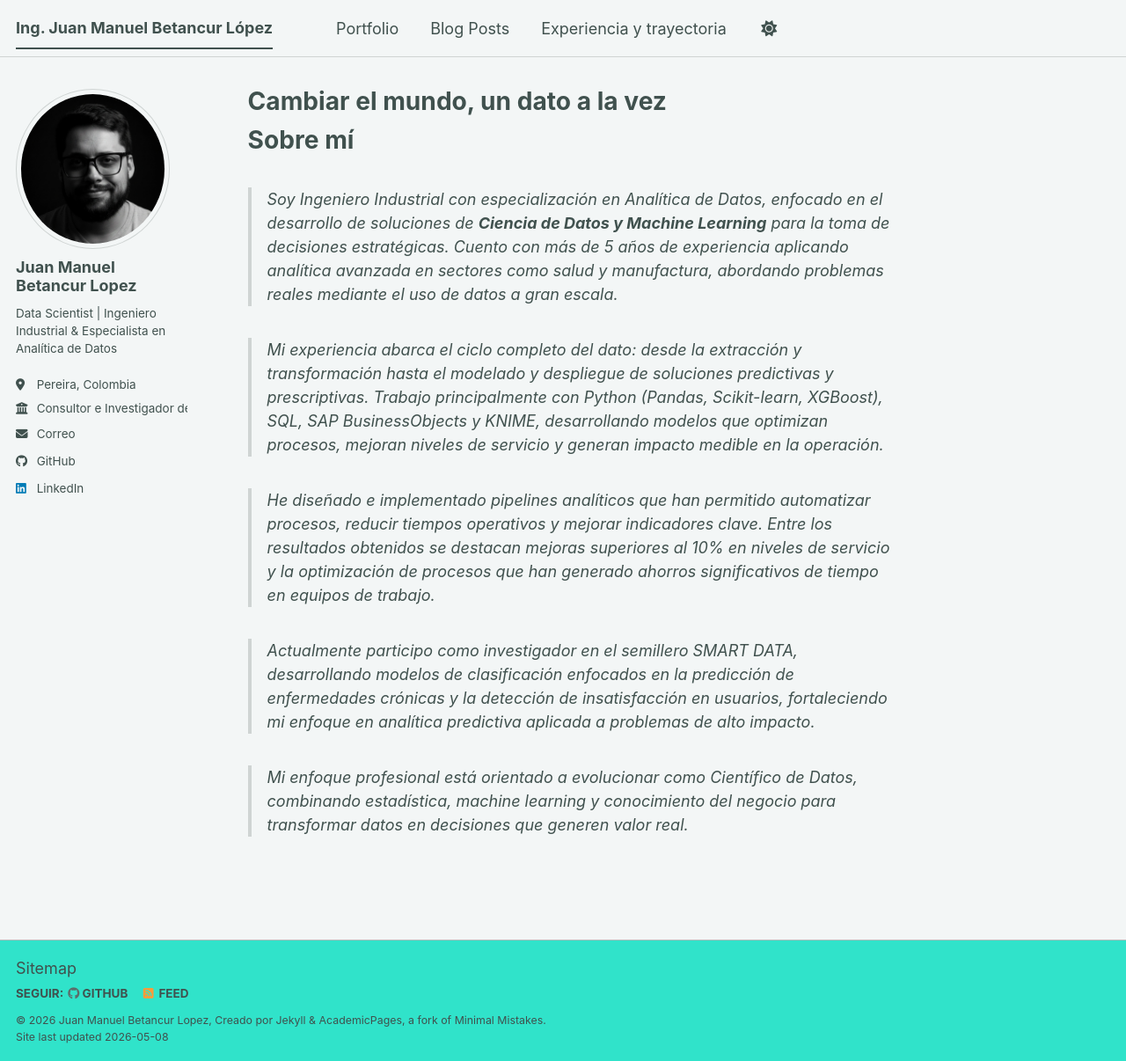
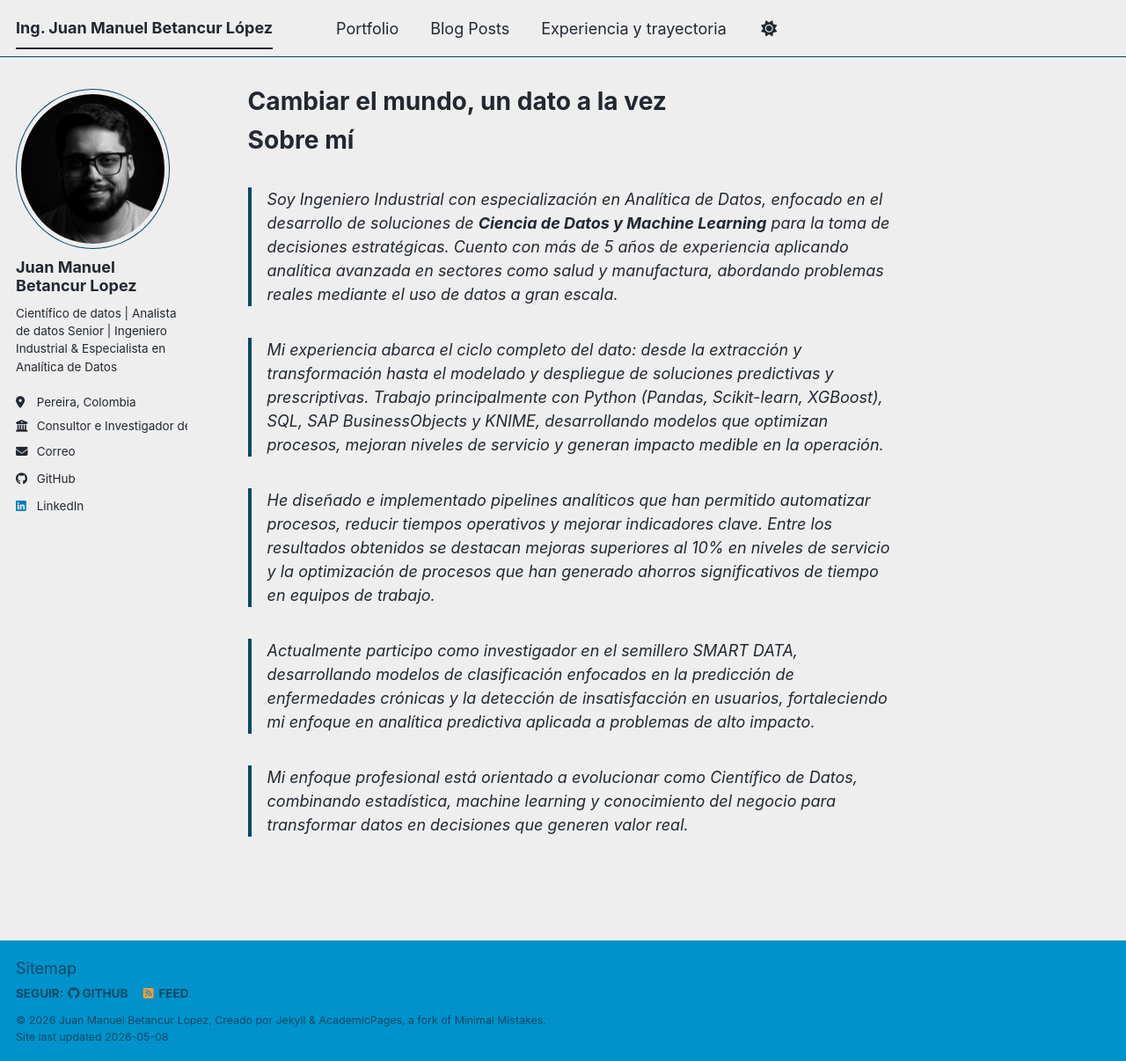
Before and after one commit to ingjuanmbl-jmbl/portafolio-jmbl, a Jekyll site: the page built from _pages/about.md, in a window 1280 px wide and 1206 px high. Shown: the whole window at 88% size. Built offline with Jekyll 4.4.1, drawn with Linux system fonts in a browser that asks for light colours; a script bundle is joined from its source files by our own code; library files that are not in the unit come from our copies.

Commit message:
se cambia el tema y se ajusta el extracto todo en español

```diff
--- a/_config.yml
+++ b/_config.yml
@@ -8,7 +8,7 @@
 
 # Basic Site Settings
 locale                   : "es-CO"
-site_theme               : "mint" # The available themes options are "default", "air", "sunrise", "mint", "dirt" and "contrast"
+site_theme               : "air" # The available themes options are "default", "air", "sunrise", "mint", "dirt" and "contrast"
 title                    : "Ing. Juan Manuel Betancur López"
 title_separator          : "|"
 name                     : &name "Juan Manuel Betancur Lopez"
@@ -27,7 +27,7 @@ author:
   avatar           : "perfil.jpg"
   name             : "Juan Manuel Betancur Lopez"
   pronouns         : # example: "she/her"
-  bio              : "Data Scientist | Ingeniero Industrial & Especialista en Analítica de Datos"
+  bio              : "Científico de datos | Analista de datos Senior | Ingeniero Industrial & Especialista en Analítica de Datos"
   location         : "Pereira, Colombia"
   employer         : "Consultor e Investigador de ciencia de datos y analitica Avanzada"
   uri              : # URL
```
